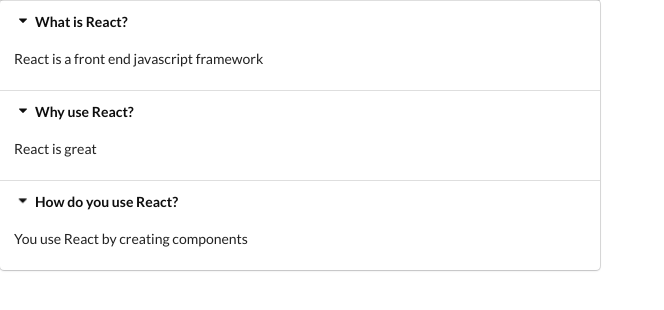
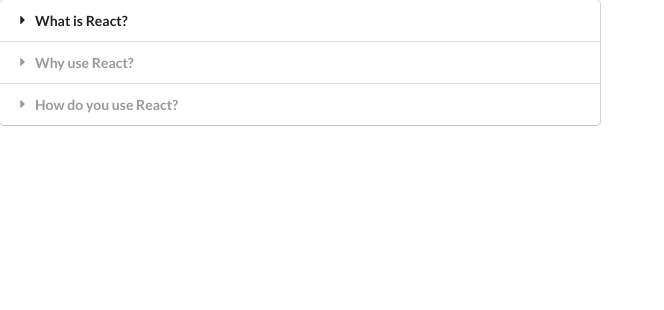
Before and after one commit to foldvari/react-training, a React (Create React App) app in the folder widgets/: page / in a window 1280 px wide. Shown: the top 310 px of the page, without its empty margins (0-664 px from the left). Built offline with nearby package versions, Linux system fonts and the light colour scheme.

Commit message:
Accordion final

```diff
--- a/widgets/src/components/Accordion.js
+++ b/widgets/src/components/Accordion.js
@@ -1,18 +1,28 @@
-import React from 'react';
+import React, {useState} from 'react';
 
 const Accordion = ({items}) => {
+  const [activeIndex, setActiveIndex] = useState(null);
 
-  const renderedItems = items.map(item => {
+  const onTitleClick = index => {
+    setActiveIndex(index);
+  };
+
+  const renderedItems = items.map((item, index) => {
+    const active = index === activeIndex ? 'active' : '';
+
     return (
-      <div key={item.key}>
-        <div className={'title active'}>
-          <i className={'dropdown icon'}></i>
+      <React.Fragment key={item.title}>
+        <div
+          className={`title ${active}`}
+          onClick={() => onTitleClick(index)}
+        >
+          <i className={'dropdown icon'}/>
           {item.title}
         </div>
-        <div className={'content active'}>
+        <div className={`content ${active}`}>
           <p>{item.content}</p>
         </div>
-      </div>
+      </React.Fragment>
     );
   });
 
```
